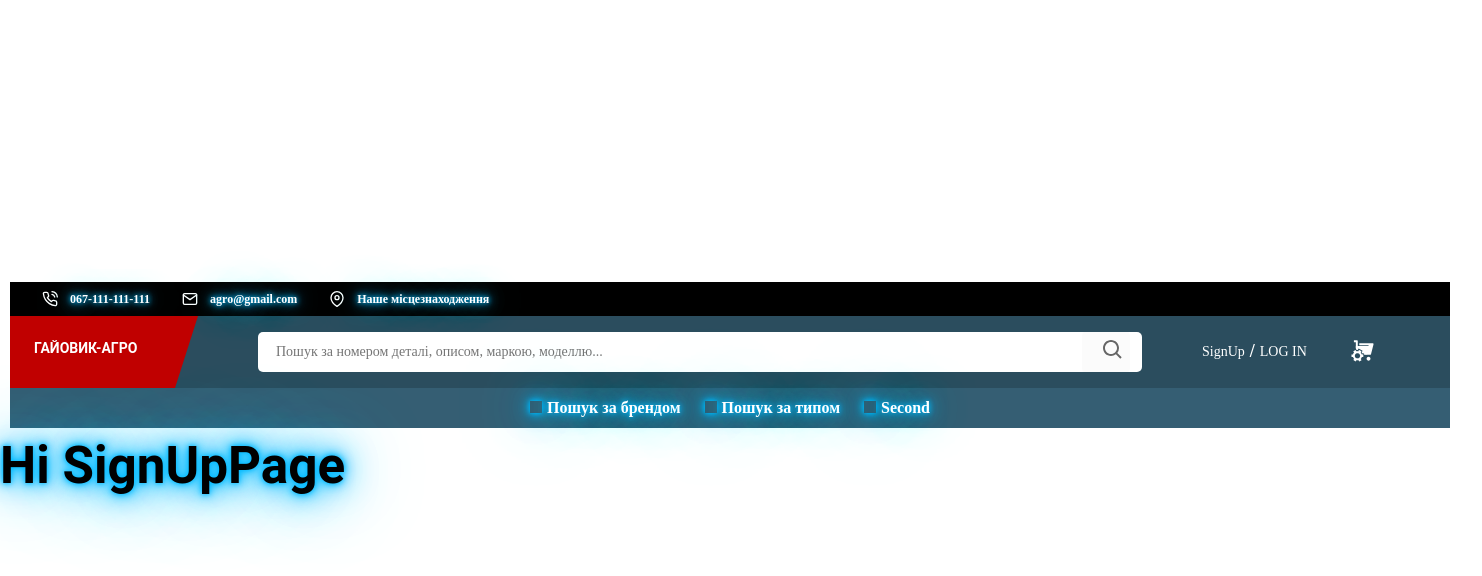
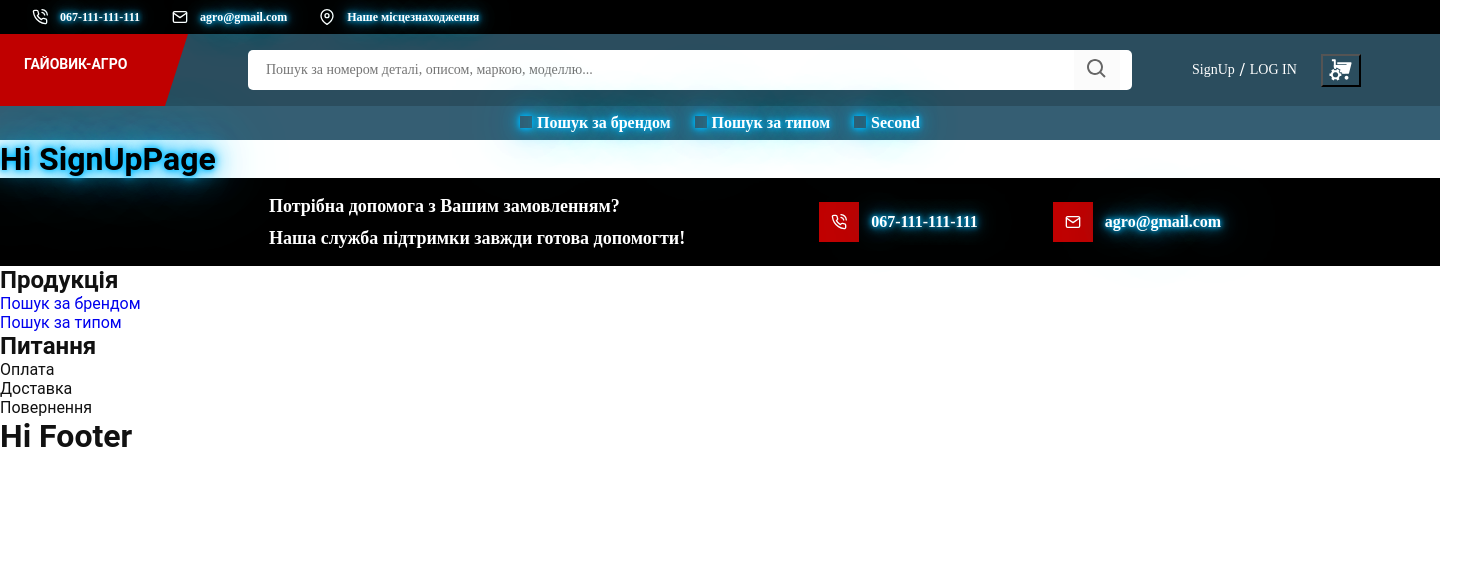
Before and after one commit to Vetik007/Gayovik-agro, a React (Vite) app: page /Gayovik-agro/signup in a window 1280 px wide. Shown: the top 576 px of the page, 1482 px wide, since content can reach past the window. Built offline with nearby package versions, Linux system fonts and the light colour scheme; no server answers.

Commit message:
update style header, add footer

```diff
--- /dev/null
+++ b/src/components/Footer/Footer.jsx
@@ -0,0 +1,103 @@
+import {
+    FooterContainer,
+    CustomerSupport,
+    SupportList,
+    SupportItem,
+    PhoneIcon,
+    StyledLink,
+    MailIcon,
+    SupportTextList,
+    SupportTextItem,
+    InfoBlock,
+    ProductsList,
+    ProductsTitle,
+    ProductsItem,
+    PpoductLink,
+    InfoList,
+    InfoTitle
+    // ListWrapper
+} from "./Footer.styled"
+
+const Footer = () => {
+
+    return (
+        <FooterContainer>
+
+            <CustomerSupport className="CustomerSupport">
+
+                <SupportTextList>
+                    <SupportTextItem>
+                    Потрібна допомога з Вашим замовленням?
+                    </SupportTextItem>
+
+                    <SupportTextItem>
+                    Наша служба підтримки завжди готова допомогти!
+                    </SupportTextItem>
+                </SupportTextList>
+
+                <SupportList>
+                    <SupportItem>
+                        <PhoneIcon />
+                        <StyledLink to="tel:+3067-111-11-11">
+              067-111-111-111</StyledLink>
+                    </SupportItem>
+
+                    <SupportItem>
+                        <MailIcon />
+                        <StyledLink to='mailto:agro@gmail.com'>
+              agro@gmail.com</StyledLink>
+                    </SupportItem>
+
+                    </SupportList>
+
+            </CustomerSupport>
+
+            <InfoBlock>
+                <ProductsTitle>
+                    Продукція
+                </ProductsTitle>
+                <ProductsList>
+
+                    <ProductsItem>
+                        <PpoductLink to='./'>
+              Пошук за брендом</PpoductLink>
+
+                    </ProductsItem>
+
+                    <ProductsItem>
+                        <PpoductLink to='./'>
+              Пошук за типом</PpoductLink>
+                    </ProductsItem>
+
+                </ProductsList>
+
+                <InfoTitle>
+                    Питання
+                </InfoTitle>
+
+                <InfoList>
+                    Оплата
+                </InfoList>
+
+                <InfoList>
+                    Доставка
+                </InfoList>
+
+                <InfoList>
+                    Повернення
+                </InfoList>
+
+
+            </InfoBlock>
+
+
+
+
+            <h1 >Hi Footer</h1>
+
+        </FooterContainer>
+    );
+
+};
+
+export default Footer;
--- /dev/null
+++ b/src/components/Footer/Footer.styled.jsx
@@ -0,0 +1,150 @@
+import { NavLink } from 'react-router-dom';
+import styled from 'styled-components';
+
+import { FiPhoneCall } from "react-icons/fi";
+
+import { FiMail } from "react-icons/fi";
+
+
+
+
+export const FooterContainer = styled.div`
+  width: 1440px;
+`;
+
+export const CustomerSupport = styled.div`
+display: flex;
+align-items: center;
+
+height: 88px;
+  background-color: #000000;
+`;
+
+export const SupportList = styled.ul`
+display: flex;
+align-items: center;
+justify-content: center;
+gap: 63px;
+
+`;
+
+export const SupportItem = styled.li`
+display: flex;
+align-items: center;
+
+`;
+
+export const PhoneIcon = styled(FiPhoneCall)`
+width: 16px;
+height: 16px;
+color: #ffffff;
+background-color: #C00000;
+padding: 12px;
+
+
+
+`;
+
+export const MailIcon = styled(FiMail)`
+width: 16px;
+height: 16px;
+color: #ffffff;
+background-color: #C00000;
+padding: 12px;
+
+
+`;
+
+
+export const StyledLink = styled(NavLink)`
+padding: 8px 12px;
+
+  font-family: Poppins;
+font-weight: bold;
+
+  color: #ffffff; /* White text color */
+  text-shadow:
+    0 0 5px #00baff,
+    0 0 10px #00baff,
+    0 0 20px #00baff,
+    0 0 40px #00baff,
+    0 0 80px #00baff;
+  transition:
+    color 0.3s,
+    text-shadow 0.3s;
+
+  &:hover,
+  &:focus {
+    color: #00baff; /* Blue text color on hover/focus */
+    text-shadow:
+      0 0 5px #00baff,
+      0 0 10px #00baff,
+      0 0 20px #00baff,
+      0 0 40px #00baff,
+      0 0 80px #00baff;
+  }
+
+`;
+
+
+export const ListWrapper = styled.div`
+
+`;
+
+export const SupportTextList = styled.ul`
+display: flex;
+align-items: flex-start;
+flex-direction: column;
+
+margin-left:269px;
+margin-right: 134px;
+color: white;
+
+`;
+
+
+export const SupportTextItem = styled.li`
+font-family: Poppins;
+font-weight: 700;
+font-size: 18px;
+line-height: 32px;
+
+`;
+
+export const InfoBlock = styled.div`
+background-color:#FFFFFF;
+
+`;
+
+export const ProductsTitle = styled.h2`
+
+
+`;
+
+export const ProductsList = styled.ul`
+
+
+`;
+
+
+export const ProductsItem = styled.li`
+
+
+`;
+
+export const PpoductLink = styled(NavLink)`
+
+
+`;
+
+export const InfoTitle = styled.h2`
+
+
+`;
+
+
+
+export const InfoList = styled.li`
+
+
+`;
--- a/src/components/Header/Header.styled.jsx
+++ b/src/components/Header/Header.styled.jsx
@@ -7,7 +7,7 @@ import { FiMapPin } from "react-icons/fi";
 
 
 export const HeaderContainer = styled.div`
-  padding: 10px;
+  /* padding: 10px; */
 `;
 
 export const NavigationWrapper = styled.div`
@@ -63,6 +63,7 @@ export const PhoneIcon = styled(FiPhoneCall)`
   width: 16px;
   height: 16px;
   color: #ffffff;
+
 `;
 
 export const MailIcon = styled(FiMail)`
@@ -100,7 +101,7 @@ export const HeaderContact = styled.div`
 
 export const ContactList = styled.ul`
     display: flex;
-    width: 1440px;
+    /* width: 1440px; */
      gap: 20px;
      margin-left: 32px;
 
--- a/src/components/SharedLayout/SharedLayout.jsx
+++ b/src/components/SharedLayout/SharedLayout.jsx
@@ -1,6 +1,7 @@
 import { Suspense } from 'react';
 import { Outlet } from 'react-router-dom';
 import { Header } from '../Header/Header';
+import Footer from "../Footer/Footer"
 // import { Header } from 'components/Header/Header';
 
 const SharedLayout = () => {
@@ -9,6 +10,7 @@ const SharedLayout = () => {
       <Header />
       <Suspense fallback={null}>
         <Outlet />
+        <Footer />
       </Suspense>
     </>
   );
--- a/src/index.css
+++ b/src/index.css
@@ -1,8 +1,7 @@
 :root {
   font-family: Inter, system-ui, Avenir, Helvetica, Arial, sans-serif;
-  line-height: 1.5;
-  font-weight: 400;
-
+  margin: 0 auto;
+max-width: 1440px;
   color-scheme: light dark;
   color: rgba(255, 255, 255, 0.87);
   background-color: #242424;
@@ -28,19 +27,12 @@ body {
   font-style: normal;
   color: #111111;
   min-width: 320px;
-  min-height: 100vh;
+  /* min-height: 100vh; */
   /* width: 100%;
   height: 100vh; */
 }
 
-a {
-  font-weight: 500;
-  color: #646cff;
-  text-decoration: inherit;
-}
-a:hover {
-  color: #535bf2;
-}
+
 
 /* body {
   margin: 0;
@@ -50,19 +42,12 @@ a:hover {
   min-height: 100vh;
 } */
 
-h1 {
-  font-size: 3.2em;
-  line-height: 1.1;
-}
+
 
 button {
-  border-radius: 8px;
-  border: 1px solid transparent;
-  padding: 0.6em 1.2em;
-  font-size: 1em;
-  font-weight: 500;
-  font-family: inherit;
-  background-color: #1a1a1a;
+
+
+
   cursor: pointer;
   transition: border-color 0.25s;
 }
@@ -98,12 +83,13 @@ h4,
 h5,
 h6,
 p {
-  margin-top: 0;
+  margin: 0;
+  padding: 0;
 }
 a {
   text-decoration: none;
 }
-ul {
+ul,li {
   list-style: none;
   padding: 0;
   margin: 0;
--- a/src/pages/HomePage/HomePage.css
+++ b/src/pages/HomePage/HomePage.css
@@ -1,11 +1,11 @@
-#root {
+/* #root {
   max-width: 1280px;
   margin: 0 auto;
   padding: 2rem;
   text-align: center;
-}
+} */
 
-.logo {
+/* .logo {
   height: 6em;
   padding: 1.5em;
   will-change: filter;
@@ -31,7 +31,7 @@
   a:nth-of-type(2) .logo {
     animation: logo-spin infinite 20s linear;
   }
-}
+} */
 
 .title {
   color: black;
@@ -44,10 +44,10 @@
 
 }
 
-.card {
+/* .card {
   padding: 2em;
 }
 
 .read-the-docs {
   color: #888;
-}
+} */
```
Also changed, not shown: src/components/Header/Header.jsx (+2 -8 lines). Lines whose indentation alone changed are shown as unchanged.
